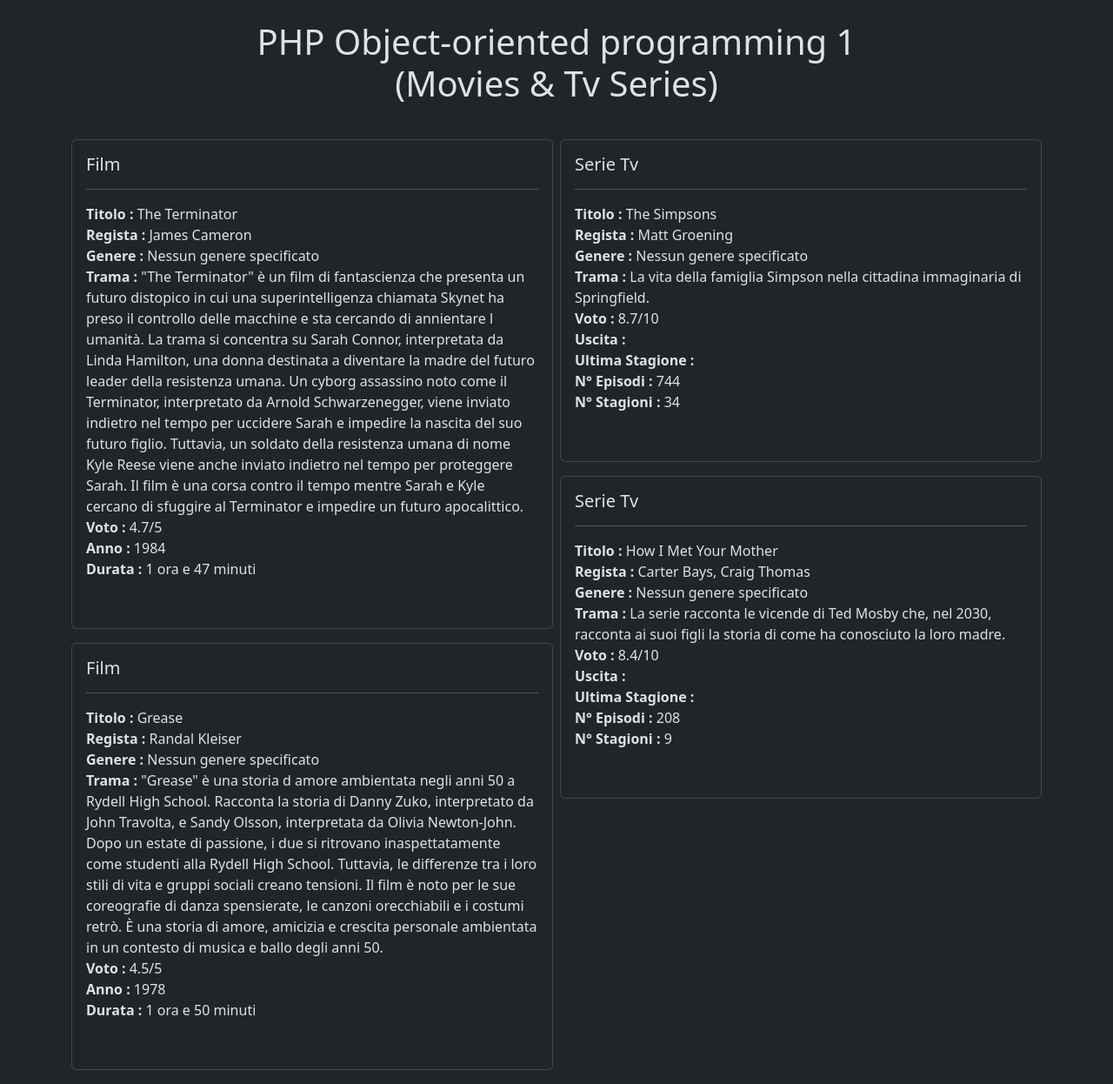
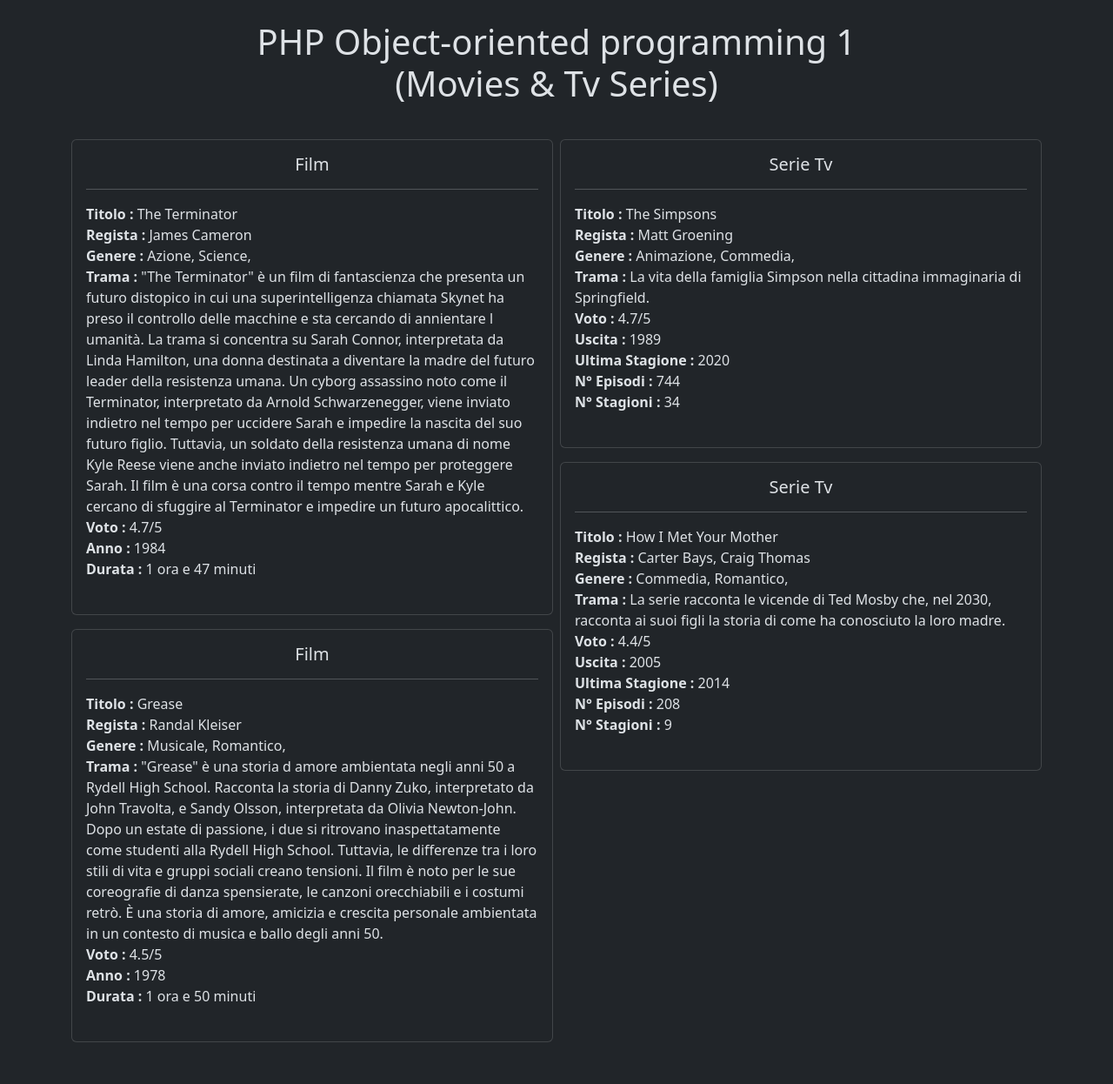
Before and after one commit to Samuele-Benato/php-oop-1, a PHP site: page / in a window 1280 px wide. Shown: the whole page at 87% size. After the commit the page ends 1198 px from the top, so only its background shows below. Run offline with PHP 8.4, Linux system fonts and the light colour scheme.

Commit message:
fix : optimized code

```diff
--- a/arrays/db.php
+++ b/arrays/db.php
@@ -1,13 +1,18 @@
 <?php
-require __DIR__ . '/../models/Prodaction.php';
+require __DIR__ . '/../models/Production.php';
 require __DIR__ . '/../models/Genre.php';
 require __DIR__ . '/../models/Movie.php';
 require __DIR__ . '/../models/TvSeries.php';
 
+$grease_movie_genre = ['Musicale', 'Romantico'];
+$terminator_movie_genre = ['Azione', 'Science'];
+$himym_tvseries_genre = ["Commedia", "Romantico"];
+$simpsons_tvseries_genre = ["Animazione", "Commedia"];
+
 $grease_movie = new Movie(
     'Grease',
     'Randal Kleiser',
-    new Genre(['Musicale', 'Romantico']),
+    $grease_movie_genre,
     '"Grease" è una storia d amore ambientata negli anni 50 a Rydell High School. Racconta la storia di Danny Zuko, interpretato da John Travolta, e Sandy Olsson, interpretata da Olivia Newton-John. Dopo un estate di passione, i due si ritrovano inaspettatamente come studenti alla Rydell High School. Tuttavia, le differenze tra i loro stili di vita e gruppi sociali creano tensioni. Il film è noto per le sue coreografie di danza spensierate, le canzoni orecchiabili e i costumi retrò. È una storia di amore, amicizia e crescita personale ambientata in un contesto di musica e ballo degli anni 50.
         ',
     4.5,
@@ -18,7 +23,7 @@ $grease_movie = new Movie(
 $terminator_movie = new Movie(
     'The Terminator',
     'James Cameron',
-    new Genre(['Azione', 'Science']),
+    $terminator_movie_genre,
     '"The Terminator" è un film di fantascienza che presenta un futuro distopico in cui una superintelligenza chiamata Skynet ha preso il controllo delle macchine e sta cercando di annientare l umanità. La trama si concentra su Sarah Connor, interpretata da Linda Hamilton, una donna destinata a diventare la madre del futuro leader della resistenza umana. Un cyborg assassino noto come il Terminator, interpretato da Arnold Schwarzenegger, viene inviato indietro nel tempo per uccidere Sarah e impedire la nascita del suo futuro figlio. Tuttavia, un soldato della resistenza umana di nome Kyle Reese viene anche inviato indietro nel tempo per proteggere Sarah. Il film è una corsa contro il tempo mentre Sarah e Kyle cercano di sfuggire al Terminator e impedire un futuro apocalittico.',
     4.7,
     1984,
@@ -28,9 +33,9 @@ $terminator_movie = new Movie(
 $himym_tvseries = new TvSeries(
     "How I Met Your Mother",
     "Carter Bays, Craig Thomas",
-    new Genre(["Commedia", "Romantico"]),
+    $himym_tvseries_genre,
     "La serie racconta le vicende di Ted Mosby che, nel 2030, racconta ai suoi figli la storia di come ha conosciuto la loro madre.",
-    8.4,
+    4.4,
     2005,
     2014,
     208,
@@ -40,9 +45,9 @@ $himym_tvseries = new TvSeries(
 $simpsons_tvseries = new TvSeries(
     "The Simpsons",
     "Matt Groening",
-    new Genre(["Animazione", "Commedia"]),
+    $simpsons_tvseries_genre,
     "La vita della famiglia Simpson nella cittadina immaginaria di Springfield.",
-    8.7,
+    4.7,
     1989,
     2020,
     744,
--- a/index.php
+++ b/index.php
@@ -42,16 +42,16 @@ require __DIR__ . '/arrays/db.php'
     <div class="container">
         <h1 class="text-center my-4">PHP Object-oriented programming 1 <br> (Movies & Tv Series)</h1>
         <div class="row justify-content-around align-items-start g-2">
-            <div class="col col-lg-6 col-md-4 ">
+            <div class="col col-lg-6 ">
                 <?php foreach ($movies as $movie): ?>
                 <div class="card my-3">
 
                     <div class="card-body">
-                        <h5 class="card-title">
+                        <h5 class="card-title text-center">
                             Film
                         </h5>
                         <hr>
-                        <p>
+                        <p class="m-0">
                             <?php echo $movie->getDetails() . "<br>"; ?>
                         </p>
                     </div>
@@ -63,11 +63,11 @@ require __DIR__ . '/arrays/db.php'
                 <div class="card my-3">
 
                     <div class="card-body">
-                        <h5 class="card-title">
+                        <h5 class="card-title text-center">
                             Serie Tv
                         </h5>
                         <hr>
-                        <p>
+                        <p class="m-0">
                             <?php echo $tvserie->getDetails() . "<br>"; ?>
                         </p>
                     </div>
--- a/models/Genre.php
+++ b/models/Genre.php
@@ -3,7 +3,7 @@ class Genre
 {
     public $type;
     public function __construct(
-        array $type,
+        string $type,
     ) {
         $this->type = $type;
     }
--- a/models/Movie.php
+++ b/models/Movie.php
@@ -7,7 +7,7 @@ class Movie extends Prodaction
     public function __construct(
         string $title,
         string $author,
-        Genre $genre,
+        array $genre,
         string $plot,
         float $vote,
         int $published_year,
@@ -32,11 +32,7 @@ class Movie extends Prodaction
         } else {
             $genreString .= "Nessun genere specificato";
         }
-        return "<strong> Titolo : </strong> $this->title <br>
-            <strong> Regista : </strong> $this->author <br>
-            $genreString <br>
-            <strong> Trama : </strong> $this->plot <br>
-            <strong> Voto : </strong> $this->vote/5 <br>
+        return parent::getDetails() . "
             <strong> Anno : </strong> $this->published_year <br>
             <strong> Durata : </strong> $this->running_time <br>";
     }
--- a/models/Prodaction.php
+++ b/models/Production.php
@@ -11,7 +11,7 @@ class Prodaction
     public function __construct(
         string $title,
         string $author,
-        Genre $genre,
+        array $genre,
         string $plot,
         float $vote,
     ) {
@@ -34,11 +34,11 @@ class Prodaction
         } else {
             $genreString .= "Nessun genere specificato";
         }
-        return "<strong> Titolo : </strong> $this->title, <br>
-            <strong> Regista : </strong> $this->author, <br>
+        return "<strong> Titolo : </strong> $this->title <br>
+            <strong> Regista : </strong> $this->author <br>
             $genreString, <br>
-            <strong> Trama : </strong> $this->plot, <br>
-            <strong> Voto : </strong> $this->vote/5, <br>";
+            <strong> Trama : </strong> $this->plot <br>
+            <strong> Voto : </strong> $this->vote/5 <br>";
     }
 
 }
--- a/models/TvSeries.php
+++ b/models/TvSeries.php
@@ -11,39 +11,25 @@ class TvSeries extends Prodaction
     public function __construct(
         string $title,
         string $author,
-        Genre $genre,
+        array $genre,
         string $plot,
         float $vote,
         int $aired_from_year,
         int $aired_to_year,
-        string $number_of_episodes,
-        string $number_of_seasons,
+        int $number_of_episodes,
+        int $number_of_seasons,
 
     ) {
         parent::__construct($title, $author, $genre, $plot, $vote, );
-        $this->first_Episode = $aired_from_year;
-        $this->last_Episode = $aired_to_year;
+        $this->aired_from_year = $aired_from_year;
+        $this->aired_to_year = $aired_to_year;
         $this->number_of_episodes = $number_of_episodes;
         $this->number_of_seasons = $number_of_seasons;
     }
     public function getDetails()
     {
-        $genreString = "<strong> Genere : </strong>";
 
-        if (is_array($this->genre) && !empty($this->genre)) {
-            foreach ($this->genre as $genre) {
-                $genreString .= " $genre, ";
-            }
-
-            $genreString = rtrim($genreString, ', ');
-        } else {
-            $genreString .= "Nessun genere specificato";
-        }
-        return "<strong> Titolo : </strong> $this->title <br>
-            <strong> Regista : </strong> $this->author <br>
-             $genreString <br>
-            <strong> Trama : </strong> $this->plot <br>
-            <strong> Voto : </strong> $this->vote/10 <br>
+        return parent::getDetails() . "
             <strong> Uscita : </strong> $this->aired_from_year <br>
             <strong> Ultima Stagione : </strong> $this->aired_to_year <br>
             <strong> N° Episodi : </strong> $this->number_of_episodes <br>
```
